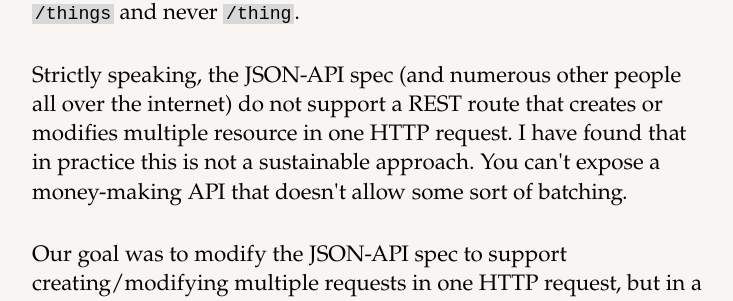
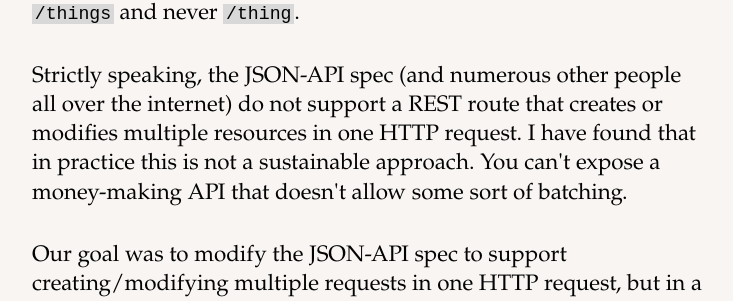
Before and after one commit to saibotsivad/saibotsivad.github.io, a Jekyll site: the page built from article/better-json-api.md, in a window 1280 px wide and 900 px high, scrolled down 679 px. Shown: the part 194-495 px from the top of the window, without its empty margins (272-1005 px from the left). Built offline with Jekyll 4.4.1, drawn with Linux system fonts in a browser that asks for light colours; some of the changed lines change nothing that is shown.

Commit message:
Fix a couple typos

```diff
--- a/article/better-json-api.md
+++ b/article/better-json-api.md
@@ -26,7 +26,7 @@
 collection. Collection names are always plural, e.g. `/things` and never `/thing`.
 
 Strictly speaking, the JSON-API spec (and numerous other people all over the internet)
-do not support a REST route that creates or modifies multiple resource in one HTTP
+do not support a REST route that creates or modifies multiple resources in one HTTP
 request. I have found that in practice this is not a sustainable approach. You can't
 expose a money-making API that doesn't allow some sort of batching.
 
@@ -85,9 +85,9 @@
 * `GET /things/:thingId` Fetch a single `thing` object, potentially including
 	other related resources.
 * `POST /things/:thingId` This route is not supported.
-* `PUT /things/:thingId` Takes an already existing `thign` and replaces that
+* `PUT /things/:thingId` Takes an already existing `thing` and replaces that
 	resource, returning the modified `thing` object.
-* `PATCH /things/:thingId` Takes an already existing `thign` and applies a change
+* `PATCH /things/:thingId` Takes an already existing `thing` and applies a change
 	to that resource, returning the modified `thing` object.
 * `DELETE /things/:thingId` Destroy an existing `thing` from the database.
 
```
